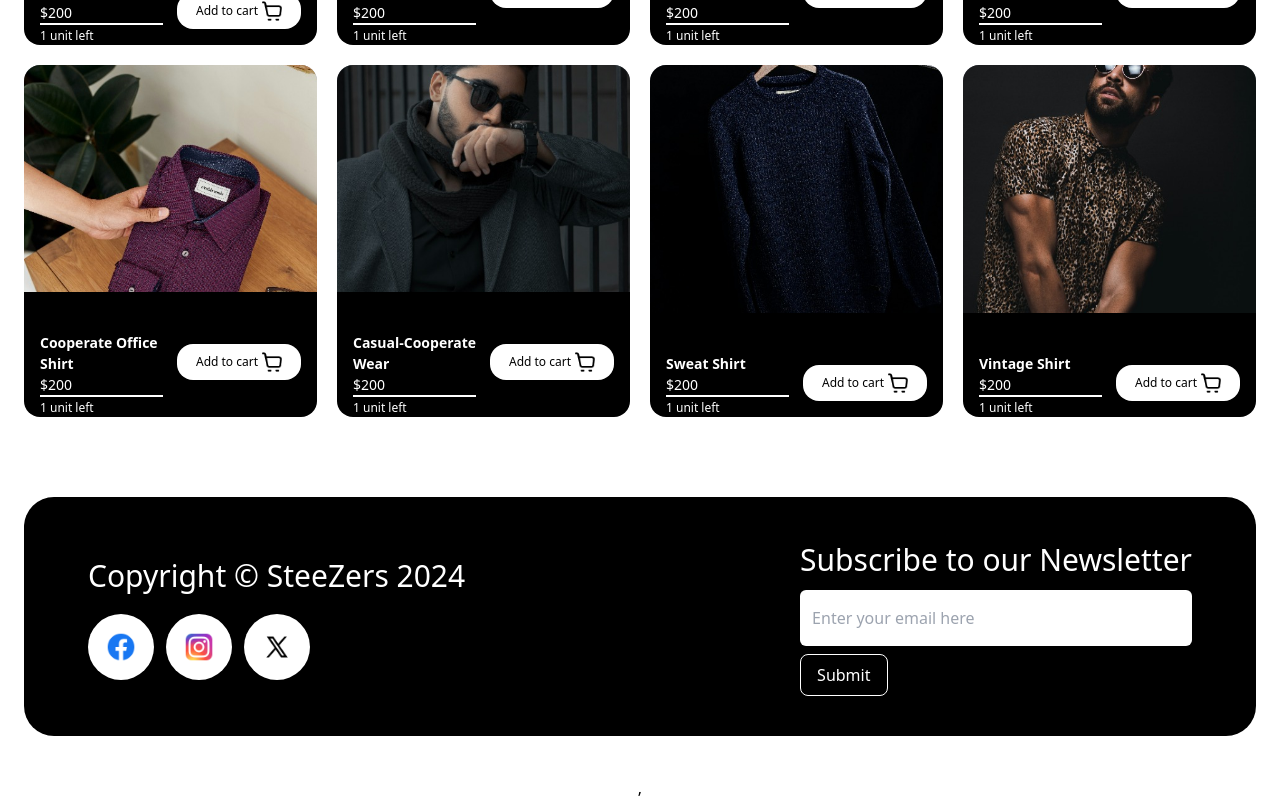
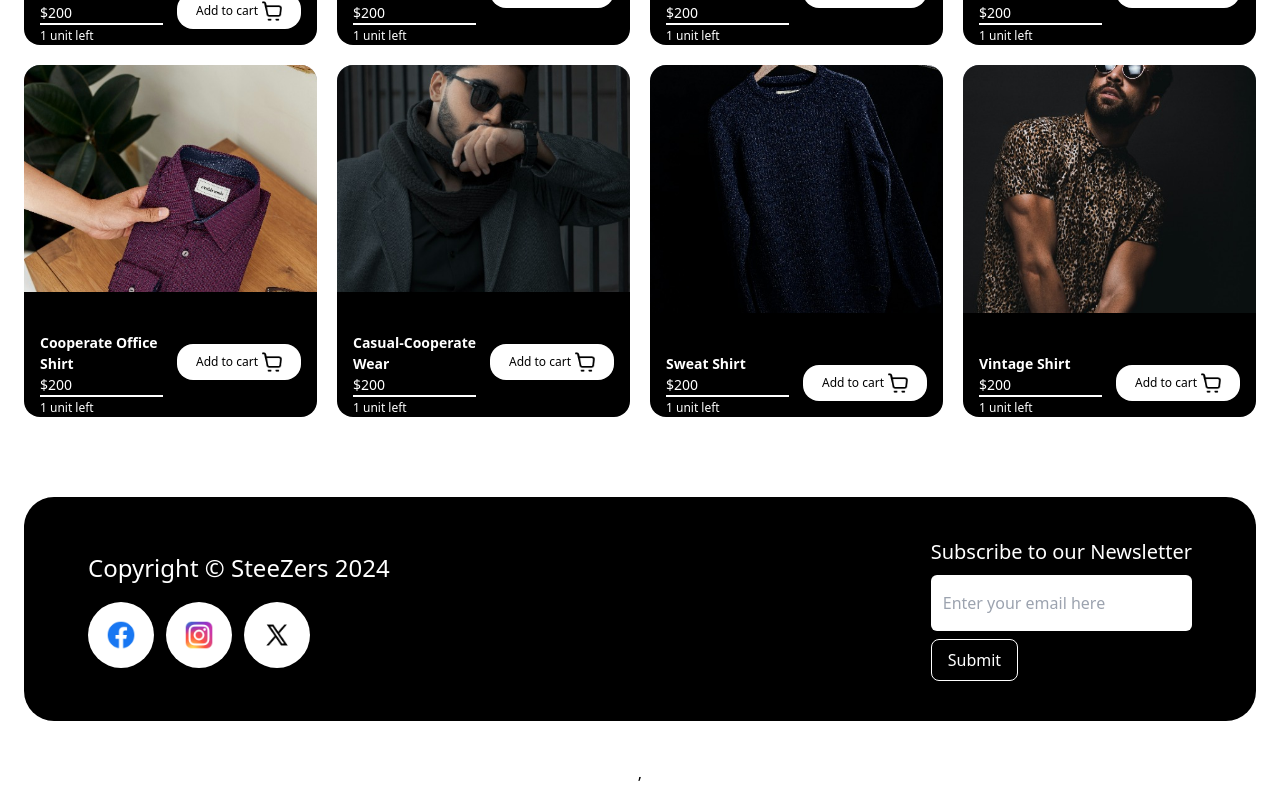
Before and after one commit to shakiogunlesi/hng-steeze-online-store, a React (Vite) app: page / in a window 1280 px wide. Shown: the part 2779-3579 px from the top of the page. Built offline with nearby package versions, Linux system fonts and the light colour scheme.

Commit message:
Update footer.jsx

```diff
--- a/src/components/footer.jsx
+++ b/src/components/footer.jsx
@@ -8,7 +8,7 @@ const Footer = () => {
         <>
             <div className='my-10 rounded-[30px] py-10 md:px-16 px-6 bg-black flex gap-16 xl:flex-row lg:flex-row md:flex-row flex-col-reverse justify-between items-center mx-auto'>
                 <div className=" flex md:flex-col flex-col-reverse items-start gap-4 justify-start">
-                    <p className=" text-white md:text-[30px] text-[24px] font-OpenSans font-medium">Copyright © SteeZers 2024</p>
+                    <p className=" text-white md:text-[24px] text-[18px] font-[400]">Copyright © SteeZers 2024</p>
                     <div className=" flex flex-row gap-3 items-start justify-start">
                         <div className="flex flex-row justify-start items-start p-2 rounded-full bg-white">
                             <img
@@ -34,7 +34,7 @@ const Footer = () => {
                     </div>
                 </div>
                 <form className="flex flex-col gap-2" action="">
-                    <label className=" text-white md:text-[30px] text-[24px]">Subscribe to our Newsletter</label>
+                    <label className=" text-white md:text-[20px] text-[16px] font-[400]">Subscribe to our Newsletter</label>
                     <input type="email" placeholder="Enter your email here" className="bg-white text-gray-600 px-3 py-4 rounded-md " />
                     <button type="submit" className=" bg-black text-white border-white border rounded-lg py-2 px-4 w-fit h-fit"> Submit</button>
                 </form>
```
